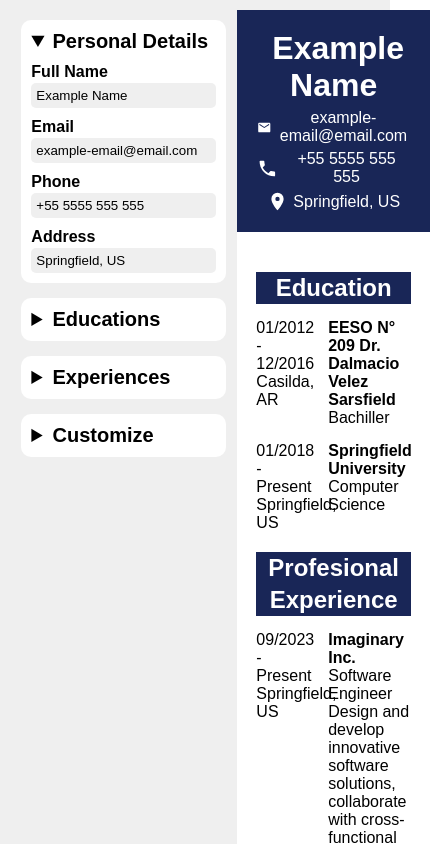
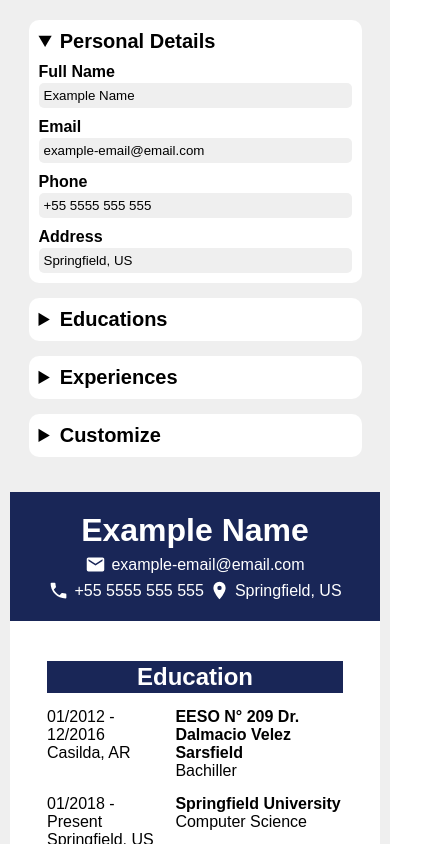
Before and after one commit to valentave/CV-Generator, a React (Vite) app: page / in a window 390 px wide. Shown: the top 844 px of the page, 430 px wide, since content can reach past the window. Built offline with nearby package versions, Linux system fonts and the light colour scheme.

Commit message:
Add responsive design

```diff
--- a/src/assets/style.css
+++ b/src/assets/style.css
@@ -280,3 +280,29 @@ button {
     background: var(--layout-color);
     color: var(--text-color);
 }
+
+@media (max-width: 980px) {
+    #root {
+        display: flex;
+        flex-direction: column;
+        align-items: center;
+        gap: 25px;
+    }
+
+    .live-preview {
+        min-width: calc(90vw - 20px);
+        min-height: calc((90vw - 20px) * 1.41);
+    }
+}
+
+@media (max-width: 1060px) and (min-width: 980px) {
+    #root {
+        grid-template-columns: 1fr 7fr;
+    }
+}
+
+@media (max-width: 1250px) and (min-width: 1060px) {
+    #root {
+        grid-template-columns: 3fr 7fr;
+    }
+}
```
